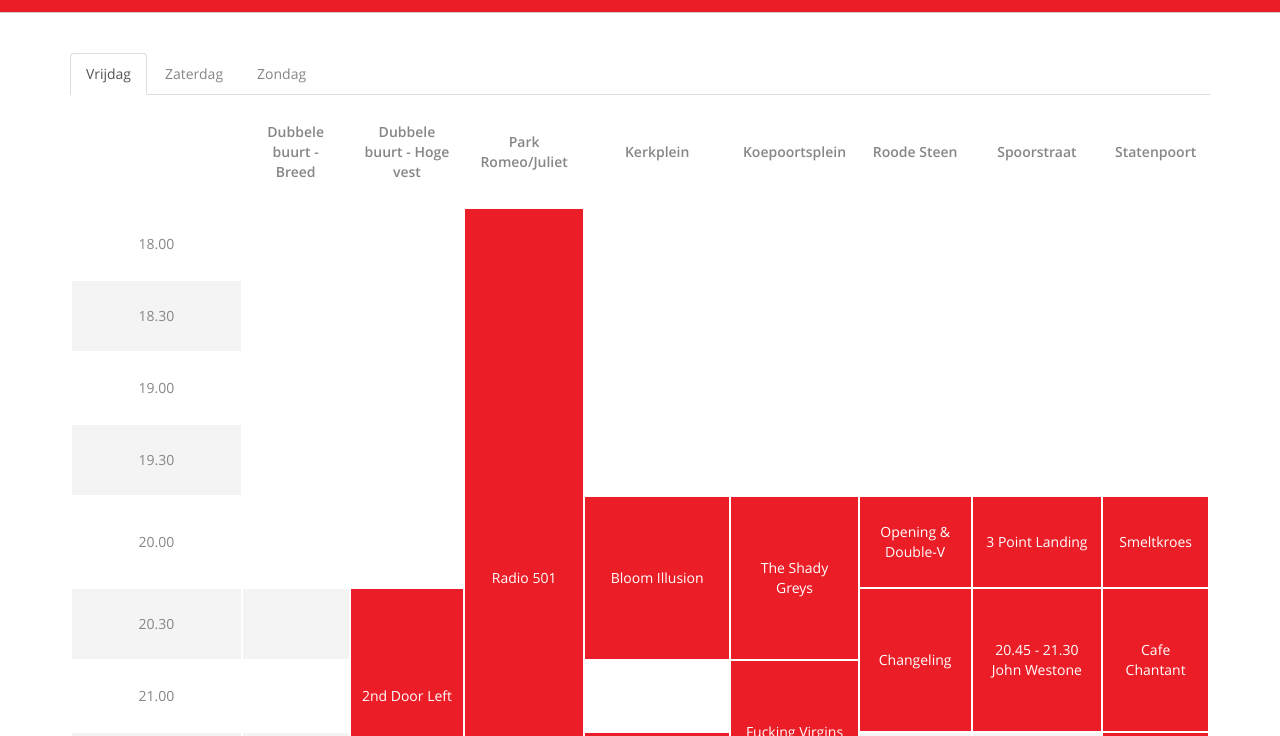
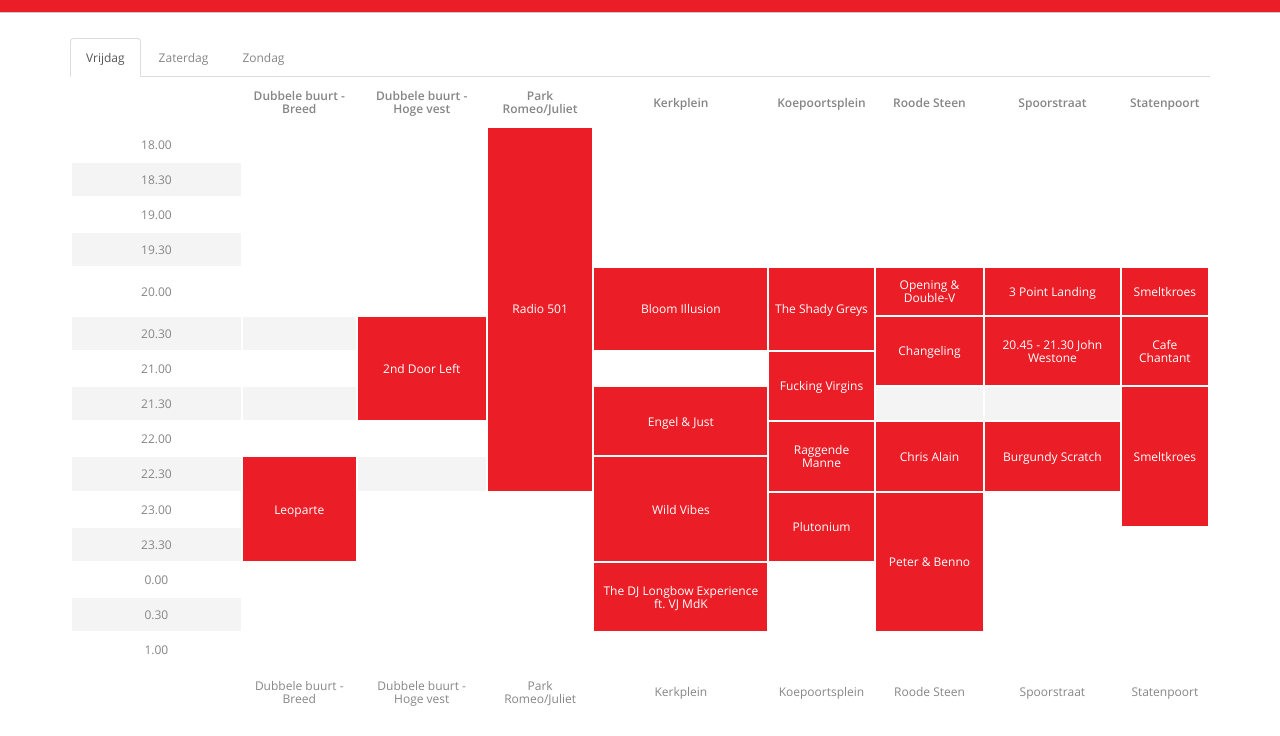
Before and after one commit to ceeram/blokken-schema.nl, a plain HTML site: page index.html in a window 1280 px wide. Shown: the part 64-800 px from the top of the page. Drawn offline with Linux system fonts and the light colour scheme.

Commit message:
Make timetable more compact

```diff
--- a/assets/style.css
+++ b/assets/style.css
@@ -8,8 +8,8 @@ html {
 }
 
 body {
-  	font-size: 14px;
-  	line-height: 1.42857;
+  	font-size: 12px;
+  	line-height: 1.1;
 	font-family: 'Open Sans', sans-serif;
 	color: #868686;
 }
@@ -49,7 +49,7 @@ a:hover, a:focus {
 }
 
 #timetable {
-	padding: 40px;
+	padding: 25px;
 }
 
 #timetable .red {
@@ -91,7 +91,7 @@ a:hover, a:focus {
   	background: #fff;
 }
 #timetable table th, #timetable table td {
-  	padding: 25px 10px 25px 10px;
+  	padding: 10px 5px 10px 5px;
   	width: auto;
 	border: 2px solid #fff;
 }
```
